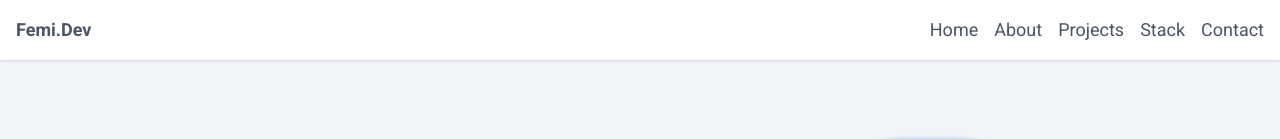
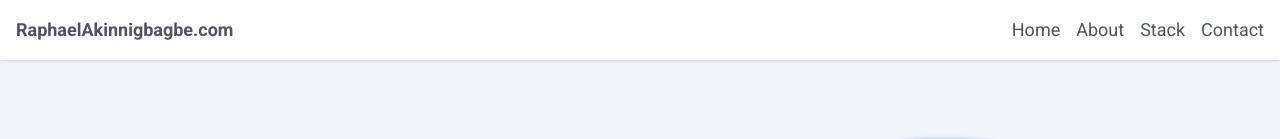
Before and after one commit to smeetinc/femi, a React (Create React App) app: page / in a window 1280 px wide. Shown: the top 139 px of the page. Built offline with nearby package versions, Linux system fonts and the light colour scheme; grey boxes are pictures that could not be loaded.

Commit message:
Edit site logo to match site name and remove project section

```diff
--- a/src/App.js
+++ b/src/App.js
@@ -1,26 +1,26 @@
-import React from 'react'
-import NavBar from './components/NavBar'
-import Home from './components/Home'
-import SocialLinks from './components/SocialLinks'
-import About from './components/About'
-import Projects from './components/Projects'
-import Stack from './components/Stack'
-import Contact from './components/Contact'
-import Footer from './components/Footer'
+import React from "react";
+import NavBar from "./components/NavBar";
+import Home from "./components/Home";
+import SocialLinks from "./components/SocialLinks";
+import About from "./components/About";
+/* import Projects from './components/Projects' */
+import Stack from "./components/Stack";
+import Contact from "./components/Contact";
+import Footer from "./components/Footer";
 
 const App = () => {
   return (
-    <div className='text-gray-600'>
+    <div className="text-gray-600">
       <NavBar />
       <Home />
       <SocialLinks />
       <About />
-      <Projects />
+      {/* <Projects /> */}
       <Stack />
       <Contact />
       <Footer />
     </div>
-  )
-}
+  );
+};
 
-export default App
+export default App;
--- a/src/components/Footer.jsx
+++ b/src/components/Footer.jsx
@@ -2,6 +2,7 @@ import React from "react";
 import { FaGithub, FaLinkedin } from "react-icons/fa";
 import { FaXTwitter } from "react-icons/fa6";
 import { BsInstagram } from "react-icons/bs";
+import { Link } from "react-scroll";
 
 const Footer = () => {
   const links = [
@@ -12,8 +13,7 @@ const Footer = () => {
           <FaLinkedin size={30} />
         </>
       ),
-      href: "https://www.linkedin.com/in/oluwafemiakin/"
-
+      href: "https://www.linkedin.com/in/oluwafemiakin/",
     },
     {
       id: 2,
@@ -41,14 +41,17 @@ const Footer = () => {
         </>
       ),
       href: "https://www.twitter.com/_fe_m_i_",
-
     },
   ];
 
   return (
     <div className="bg-gradient-to-b from-gray-800 to-black w-full h-fit py-8 flex justify-between items-center flex-col md:flex-row px-8">
       <div className="mb-2 md:mb-0">
-        <h2 className="text-3xl md:text-4xl font-semibold"><a href="/">Femi.Dev</a></h2>
+        <h2 className="text-3xl md:text-4xl font-semibold cursor-pointer">
+          <Link to="home" smooth duration={500}>
+            RaphaelAkinnigbabe.com
+          </Link>
+        </h2>
       </div>
       <div className="mb-2 md:mb-0">
         <p>Copyright © 2023 | All rights are reserved</p>
@@ -56,14 +59,10 @@ const Footer = () => {
       <div>
         <ul className="flex justify-between items-center">
           {links.map(({ id, child, href }) => (
-          <li
-            key={id}
-            className="ml-4 hover:scale-105 duration-300"
-          >
+            <li key={id} className="ml-4 hover:scale-105 duration-300">
               <a
                 href={href}
                 className="flex justify-between items-center w-full text-white"
-
               >
                 {child}
               </a>
@@ -71,11 +70,7 @@ const Footer = () => {
           ))}
         </ul>
       </div>
-
-
-
     </div>
-
   );
 };
 
--- a/src/components/NavBar.jsx
+++ b/src/components/NavBar.jsx
@@ -1,64 +1,77 @@
-import React, { useState } from 'react'
-import { FaBars, FaTimes } from 'react-icons/fa'
-import { Link } from 'react-scroll'
+import React, { useState } from "react";
+import { FaBars, FaTimes } from "react-icons/fa";
+import { Link } from "react-scroll";
 
 const NavBar = () => {
   const [menu, setMenu] = useState(false);
   const links = [
     {
       id: 1,
-            link: "home"
+      link: "home",
     },
     {
       id: 2,
-            link: "about"
+      link: "about",
     },
+
     {
       id: 3,
-            link: "projects"
+      link: "stack",
     },
     {
       id: 4,
-            link: "stack"
+      link: "contact",
     },
-        {
-            id: 5,
-            link: "contact"
-        }
   ];
   return (
-    <header className='px-4 shadow py-4 fixed w-full z-50 bg-white h-fit'>
-        <nav className='flex justify-between items-center'>
-            <h1 className='font-bold text-lg'>Femi.Dev</h1>
-            <ul className='hidden md:flex'>
-                {
-                    links.map(({id, link}) => (
-                        <li key={id} className='text-lg ml-4 cursor-pointer hover:scale-105 duration-200 text-gray-600 capitalize'><Link to={link} smooth duration={500}>{link}</Link></li>
-                    ))
-                }
+    <header className="px-4 shadow py-4 fixed w-full z-50 bg-white h-fit">
+      <nav className="flex justify-between items-center">
+        <Link to={links[0].link} smooth duration={500}>
+          <h1 className="font-bold text-sm lg:text-lg cursor-pointer">
+            RaphaelAkinnigbagbe.com
+          </h1>
+        </Link>
 
+        <ul className="hidden md:flex">
+          {links.map(({ id, link }) => (
+            <li
+              key={id}
+              className="text-lg ml-4 cursor-pointer hover:scale-105 duration-200 text-gray-600 capitalize"
+            >
+              <Link to={link} smooth duration={500}>
+                {link}
+              </Link>
+            </li>
+          ))}
         </ul>
-            <div onClick={() => setMenu(!menu)} className='cursor-pointer mr-2 md:hidden'>
-                {
-                    menu ? <FaTimes size={30} /> : <FaBars size={30} />
-                }
+        <div
+          onClick={() => setMenu(!menu)}
+          className="cursor-pointer mr-2 md:hidden"
+        >
+          {menu ? <FaTimes size={30} /> : <FaBars size={30} />}
         </div>
+      </nav>
+      {menu && (
+        <ul className="flex flex-col border-0 md:hidden absolute top-15 right-0 w-full shadow px-4 bg-white capitalize">
+          {links.map(({ id, link }) => (
+            <li
+              key={id}
+              className="text-center text-lg my-4 mr-4 cursor-pointer hover:scale-105 duration-200 text-gray-600"
+            >
+              <Link
+                onClick={() => setMenu(!menu)}
+                to={link}
+                smooth
+                duration={500}
+              >
+                {link}
+              </Link>
+            </li>
+          ))}
+        </ul>
+      )}
+    </header>
+  );
+};
 
-        </nav>
-        {
-            menu && (<ul className='flex flex-col border-0 md:hidden absolute top-15 right-0 w-full shadow px-4 bg-white capitalize'>
-            {
-                    links.map(({id, link}) => (
-                        <li key={id} className='text-center text-lg my-4 mr-4 cursor-pointer hover:scale-105 duration-200 text-gray-600'>
-                            <Link onClick={()=> setMenu(!menu)} to={link} smooth duration={500}>{link}</Link>
-                        </li>
-                    ))
-                }
-            </ul>)
-        }
-
-    </header>
-  )
-}
-
-export default NavBar
+export default NavBar;
--- a/src/components/Projects.jsx
+++ b/src/components/Projects.jsx
@@ -1,4 +1,4 @@
-import React, { useEffect } from "react";
+/* import React, { useEffect } from "react";
 import project from "../assets/portfolio/project.png";
 import project2 from "../assets/portfolio/project2.png";
 import project3 from "../assets/portfolio/project3.png";
@@ -97,3 +97,4 @@ const Projects = () => {
 };
 
 export default Projects;
+ */
```
Lines whose indentation alone changed are shown as unchanged.
